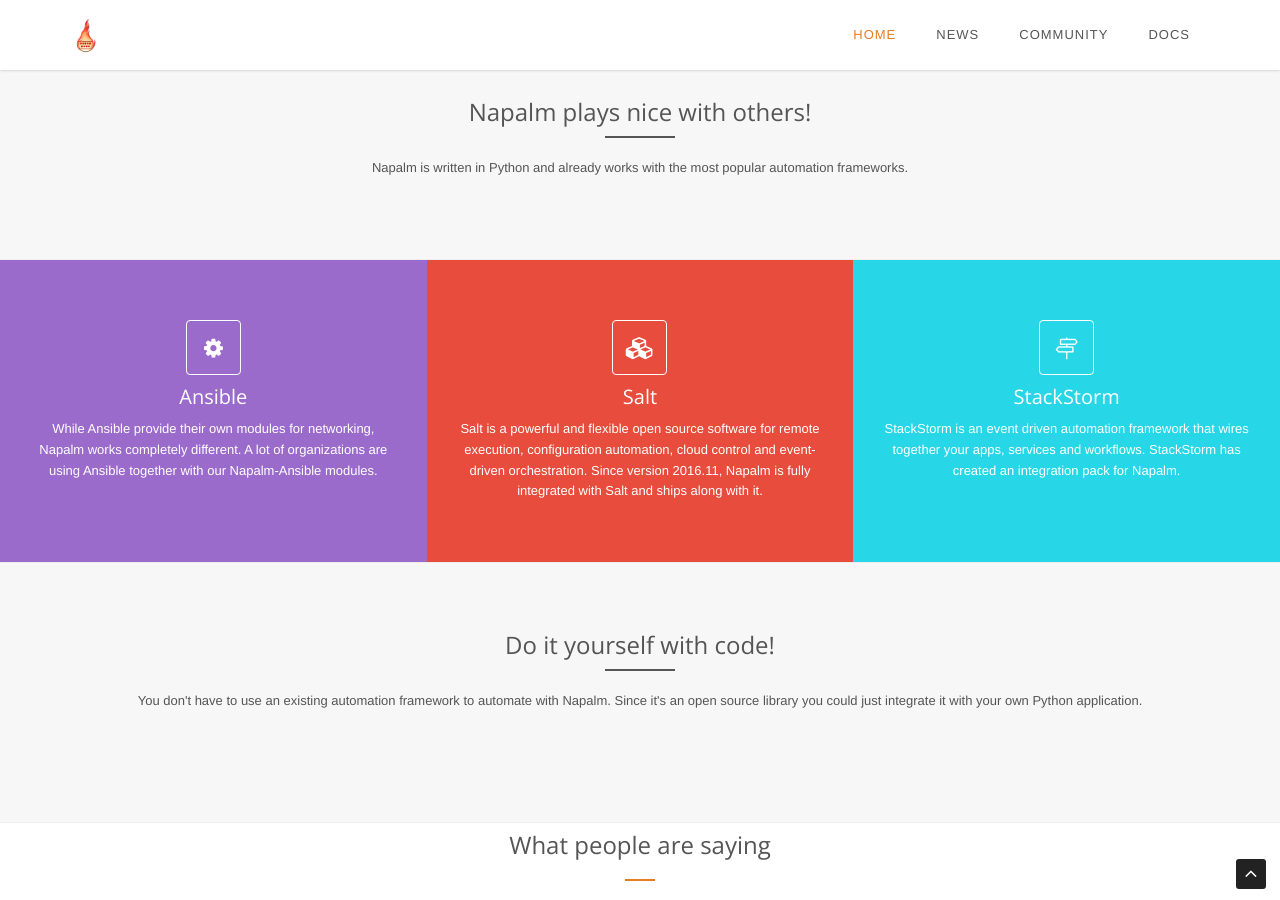
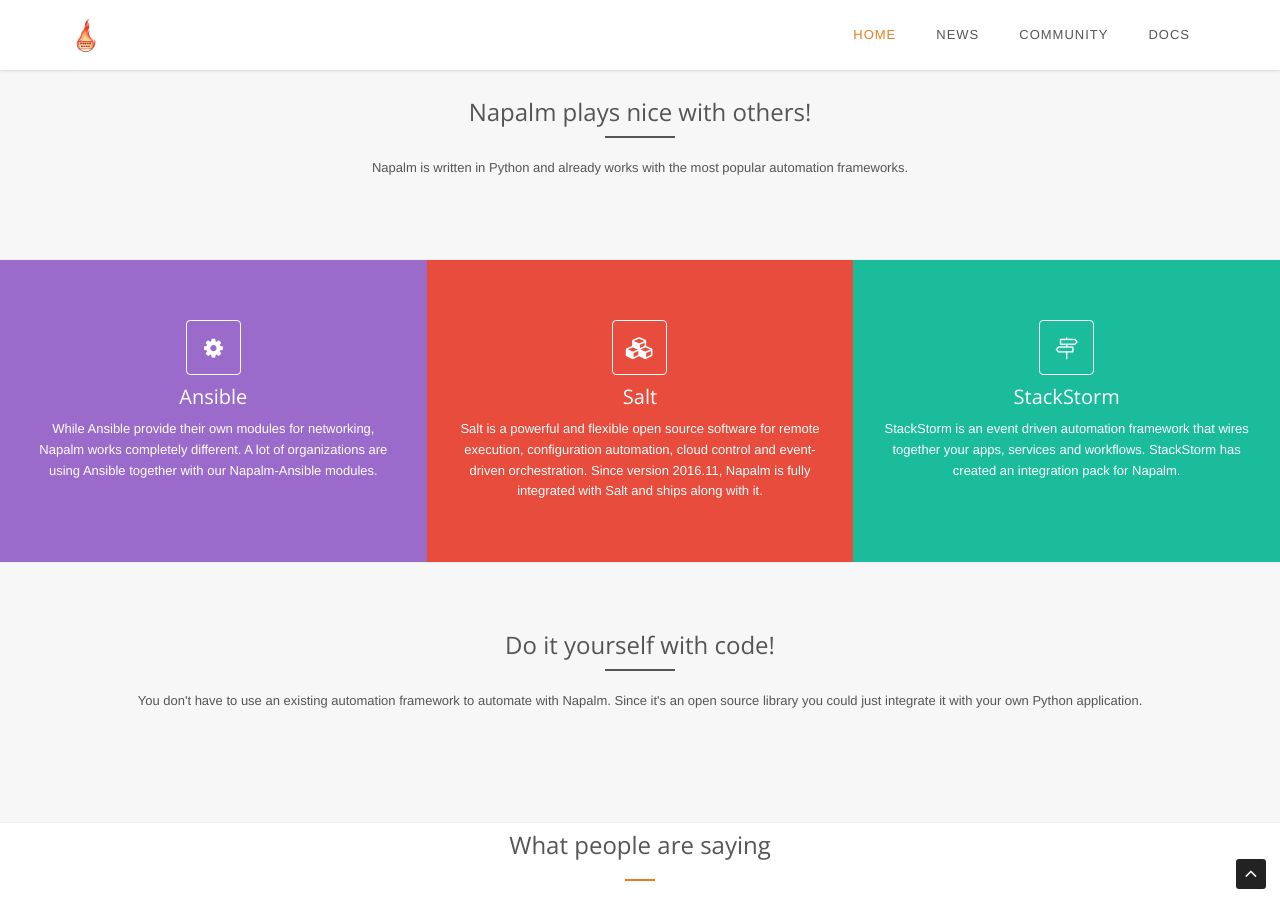
Before and after one commit to napalm-automation/napalm-automation.github.io, a Jekyll site: the page built from index.md, in a window 1280 px wide and 900 px high, scrolled down 969 px. Built offline with Jekyll 4.4.1, drawn with Linux system fonts in a browser that asks for light colours.

Commit message:
Change color to make it easier to read

```diff
--- a/_layouts/home.html
+++ b/_layouts/home.html
@@ -51,7 +51,7 @@
       </div>
     </div>
     <div class="col-sm-4">
-      <div class="service-block service-block-aqua no-margin-bottom content equal-height-column">
+      <div class="service-block service-block-sea no-margin-bottom content equal-height-column">
         <i class="icon-custom icon-md rounded icon-color-light icon-line icon-directions"></i>
         <h2 class="heading-md font-light">StackStorm</h2>
         <p class="no-margin-bottom font-light">StackStorm is an event driven automation framework that wires together your apps, services and workflows. StackStorm has created an integration pack for Napalm.</p>
```
